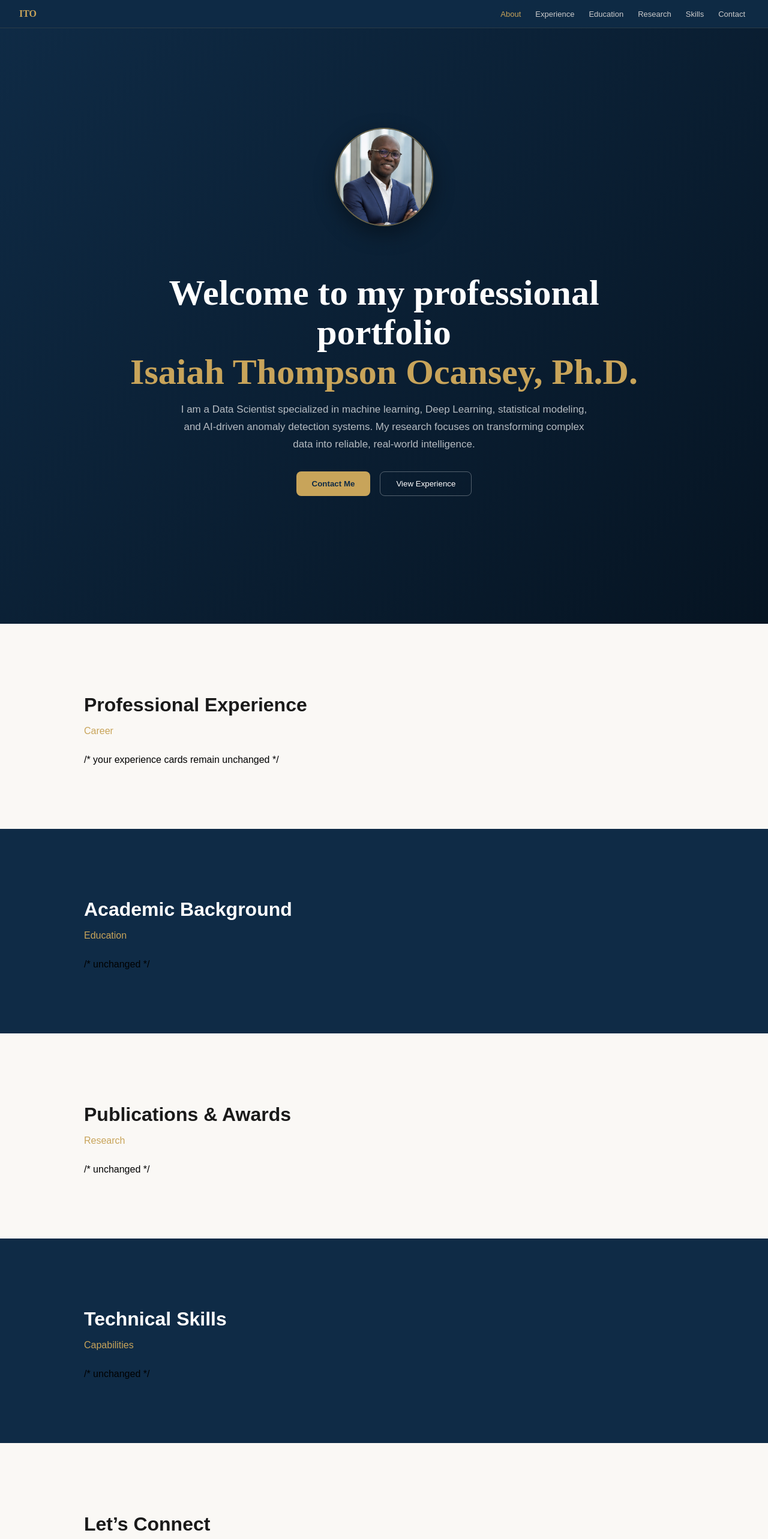
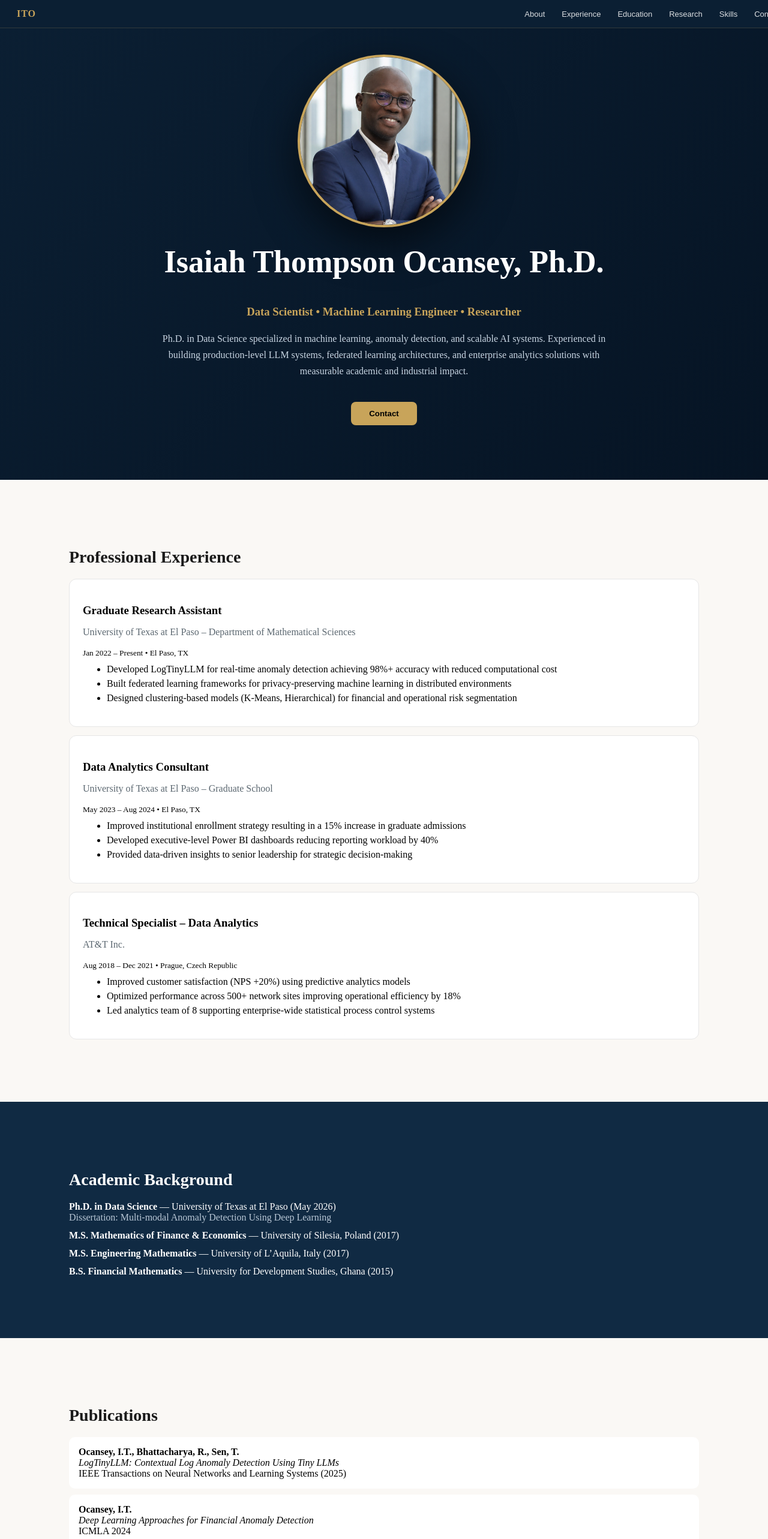
Before and after one commit to ocansey/portfolio, a React (Vite) app: page / in a window 1280 px wide. Shown: the top 2566 px of the page at 60% size. Built offline with nearby package versions, Linux system fonts and the light colour scheme.

Commit message:
Refactor App component with updated styles and content

```diff
--- a/App.jsx
+++ b/App.jsx
@@ -1,49 +1,138 @@
 import { useState, useEffect, useRef } from "react";
 
-const ACCENT = "#0F2B46";
-const ACCENT_LIGHT = "#1A4A73";
+/* ---------------- EXECUTIVE THEME ---------------- */
+const NAVY = "#0B1F33";
+const NAVY_2 = "#102A43";
 const GOLD = "#C8A45A";
-const WARM_WHITE = "#FAF8F5";
-const SOFT_GRAY = "#E8E4DF";
-const TEXT_DARK = "#1A1A1A";
-const TEXT_MED = "#4A4A4A";
-const TEXT_LIGHT = "#7A7A7A";
+const IVORY = "#FAF8F5";
+const CARD = "#FFFFFF";
+const TEXT = "#1A1A1A";
+const MUTED = "#5B6770";
 
 const sections = ["About", "Experience", "Education", "Research", "Skills", "Contact"];
 
-/* ---------------- DATA (UNCHANGED) ---------------- */
+/* ---------------- EXPERIENCE ---------------- */
+const experience = [
+  {
+    title: "Graduate Research Assistant",
+    org: "University of Texas at El Paso – Department of Mathematical Sciences",
+    location: "El Paso, TX",
+    dates: "Jan 2022 – Present",
+    bullets: [
+      "Developed LogTinyLLM for real-time anomaly detection achieving 98%+ accuracy with reduced computational cost",
+      "Built federated learning frameworks for privacy-preserving machine learning in distributed environments",
+      "Designed clustering-based models (K-Means, Hierarchical) for financial and operational risk segmentation"
+    ],
+  },
+  {
+    title: "Data Analytics Consultant",
+    org: "University of Texas at El Paso – Graduate School",
+    location: "El Paso, TX",
+    dates: "May 2023 – Aug 2024",
+    bullets: [
+      "Improved institutional enrollment strategy resulting in a 15% increase in graduate admissions",
+      "Developed executive-level Power BI dashboards reducing reporting workload by 40%",
+      "Provided data-driven insights to senior leadership for strategic decision-making"
+    ],
+  },
+  {
+    title: "Technical Specialist – Data Analytics",
+    org: "AT&T Inc.",
+    location: "Prague, Czech Republic",
+    dates: "Aug 2018 – Dec 2021",
+    bullets: [
+      "Improved customer satisfaction (NPS +20%) using predictive analytics models",
+      "Optimized performance across 500+ network sites improving operational efficiency by 18%",
+      "Led analytics team of 8 supporting enterprise-wide statistical process control systems"
+    ],
+  }
+];
 
-const experience = [/* same as yours */];
-const education = [/* same as yours */];
-const publications = [/* same as yours */];
-const skillCategories = [/* same as yours */];
-const awards = [/* same as yours */];
+/* ---------------- EDUCATION ---------------- */
+const education = [
+  {
+    degree: "Ph.D. in Data Science",
+    school: "University of Texas at El Paso",
+    date: "May 2026",
+    detail: "Dissertation: Multi-modal Anomaly Detection Using Deep Learning"
+  },
+  {
+    degree: "M.S. Mathematics of Finance & Economics",
+    school: "University of Silesia, Poland",
+    date: "2017"
+  },
+  {
+    degree: "M.S. Engineering Mathematics",
+    school: "University of L’Aquila, Italy",
+    date: "2017"
+  },
+  {
+    degree: "B.S. Financial Mathematics",
+    school: "University for Development Studies, Ghana",
+    date: "2015"
+  }
+];
 
-/* ---------------- UTIL HOOKS ---------------- */
+/* ---------------- PUBLICATIONS ---------------- */
+const publications = [
+  {
+    authors: "Ocansey, I.T., Bhattacharya, R., Sen, T.",
+    title: "LogTinyLLM: Contextual Log Anomaly Detection Using Tiny LLMs",
+    venue: "IEEE Transactions on Neural Networks and Learning Systems (2025)"
+  },
+  {
+    authors: "Ocansey, I.T.",
+    title: "Deep Learning Approaches for Financial Anomaly Detection",
+    venue: "ICMLA 2024"
+  },
+  {
+    authors: "Ocansey, I.T.",
+    title: "Generative AI in High-Dimensional Statistical Systems",
+    venue: "Research Publication"
+  }
+];
 
-function useInView(threshold = 0.15) {
+/* ---------------- SKILLS ---------------- */
+const skillCategories = [
+  {
+    label: "Programming",
+    items: ["Python", "R", "SQL", "MATLAB", "LaTeX"]
+  },
+  {
+    label: "Machine Learning & AI",
+    items: ["PyTorch", "TensorFlow", "Scikit-learn", "XGBoost", "Hugging Face", "LLMs"]
+  },
+  {
+    label: "Cloud & Data Systems",
+    items: ["AWS", "Azure", "Spark", "Databricks", "Docker", "Git"]
+  },
+  {
+    label: "Analytics & Modeling",
+    items: ["Power BI", "Tableau", "Time Series", "Bayesian Modeling", "A/B Testing"]
+  }
+];
+
+/* ---------------- UTIL ---------------- */
+function useInView() {
   const ref = useRef(null);
   const [visible, setVisible] = useState(false);
 
   useEffect(() => {
-    const el = ref.current;
-    if (!el) return;
-
-    const obs = new IntersectionObserver(([e]) => {
-      if (e.isIntersecting) {
+    const obs = new IntersectionObserver(([entry]) => {
+      if (entry.isIntersecting) {
         setVisible(true);
         obs.disconnect();
       }
-    }, { threshold });
+    });
 
-    obs.observe(el);
+    if (ref.current) obs.observe(ref.current);
     return () => obs.disconnect();
-  }, [threshold]);
+  }, []);
 
   return [ref, visible];
 }
 
-function FadeIn({ children, delay = 0 }) {
+function FadeIn({ children }) {
   const [ref, visible] = useInView();
 
   return (
@@ -51,8 +140,8 @@ function FadeIn({ children, delay = 0 }) {
       ref={ref}
       style={{
         opacity: visible ? 1 : 0,
-        transform: visible ? "translateY(0)" : "translateY(32px)",
-        transition: `all 0.7s ease ${delay}s`,
+        transform: visible ? "translateY(0)" : "translateY(25px)",
+        transition: "0.7s ease"
       }}
     >
       {children}
@@ -61,35 +150,25 @@ function FadeIn({ children, delay = 0 }) {
 }
 
 /* ---------------- NAV ---------------- */
-
-function Nav({ active, onNav }) {
+function Nav({ onNav }) {
   return (
     <nav style={{
       position: "fixed",
       top: 0,
-      left: 0,
-      right: 0,
-      background: "rgba(15,43,70,0.97)",
-      zIndex: 100,
-      padding: "14px 32px",
+      width: "100%",
+      background: NAVY,
+      padding: "14px 28px",
       display: "flex",
       justifyContent: "space-between",
       alignItems: "center",
-      borderBottom: "1px solid rgba(200,164,90,0.15)"
+      zIndex: 1000,
+      borderBottom: "1px solid rgba(200,164,90,0.2)"
     }}>
-      <div
-        style={{
-          color: GOLD,
-          fontWeight: 700,
-          cursor: "pointer",
-          fontFamily: "serif"
-        }}
-        onClick={() => onNav("About")}
-      >
+      <div style={{ color: GOLD, fontWeight: 700, letterSpacing: 1 }}>
         ITO
       </div>
 
-      <div style={{ display: "flex", gap: 12 }}>
+      <div style={{ display: "flex", gap: 16 }}>
         {sections.map(s => (
           <button
             key={s}
@@ -97,9 +176,10 @@ function Nav({ active, onNav }) {
             style={{
               background: "transparent",
               border: "none",
-              color: active === s ? GOLD : "#ccc",
+              color: "white",
+              fontSize: 13,
               cursor: "pointer",
-              fontSize: 13
+              opacity: 0.85
             }}
           >
             {s}
@@ -110,214 +190,174 @@ function Nav({ active, onNav }) {
   );
 }
 
-/* ---------------- HERO (UPDATED PROFESSIONAL INTRO) ---------------- */
-
+/* ---------------- HERO ---------------- */
 function Hero({ onNav }) {
   return (
-    <section
-      id="About"
-      style={{
+    <section style={{
       minHeight: "100vh",
-        background: `linear-gradient(135deg, ${ACCENT}, #061422)`,
       display: "flex",
       alignItems: "center",
       justifyContent: "center",
-        textAlign: "center",
-        padding: "120px 24px"
-      }}
-    >
-      <div style={{ maxWidth: 850 }}>
+      background: `linear-gradient(135deg, ${NAVY}, #061424)`
+    }}>
+      <div style={{ textAlign: "center", maxWidth: 900 }}>
 
-        {/* PROFILE IMAGE */}
+        {/* EXECUTIVE PHOTO */}
         <img
           src="/Photo.png"
-          alt="Isaiah Thompson Ocansey"
+          alt="Profile"
           style={{
-            width: 160,
-            height: 160,
+            width: 280,
+            height: 280,
             borderRadius: "50%",
             objectFit: "cover",
-            boxShadow: "0 12px 35px rgba(0,0,0,0.4)",
-            border: "2px solid rgba(200,164,90,0.5)",
-            marginBottom: 24
+            border: `4px solid ${GOLD}`,
+            boxShadow: "0 25px 70px rgba(0,0,0,0.6)"
           }}
         />
 
-        {/* WELCOME HEADING */}
         <h1 style={{
-          fontFamily: "serif",
-          fontSize: "clamp(36px, 5vw, 60px)",
-          color: "#fff",
-          marginBottom: 16,
-          lineHeight: 1.1
+          color: "white",
+          fontSize: 52,
+          marginTop: 24,
+          fontWeight: 700
         }}>
-          Welcome to my professional portfolio<br />
-          <span style={{ color: GOLD }}>
           Isaiah Thompson Ocansey, Ph.D.
-          </span>
         </h1>
 
-        {/* SUBTITLE */}
+        <h3 style={{ color: GOLD, marginTop: 8 }}>
+          Data Scientist • Machine Learning Engineer • Researcher
+        </h3>
+
         <p style={{
-          color: "rgba(255,255,255,0.7)",
-          fontSize: 17,
+          color: "#C9D6E3",
+          maxWidth: 750,
+          margin: "20px auto",
           lineHeight: 1.7,
-          maxWidth: 700,
-          margin: "0 auto 30px"
+          fontSize: 16
         }}>
-          I am a Data Scientist specialized in machine learning, Deep Learning,
-          statistical modeling, and AI-driven anomaly detection systems. My research
-          focuses on transforming complex data into reliable, real-world intelligence.
+          Ph.D. in Data Science specialized in machine learning, anomaly detection, and scalable AI systems.
+          Experienced in building production-level LLM systems, federated learning architectures, and enterprise analytics
+          solutions with measurable academic and industrial impact.
         </p>
 
-        {/* CTA BUTTONS */}
-        <div style={{ display: "flex", gap: 16, justifyContent: "center", flexWrap: "wrap" }}>
         <button
           onClick={() => onNav("Contact")}
           style={{
+            marginTop: 18,
+            padding: "12px 30px",
             background: GOLD,
-              color: ACCENT,
             border: "none",
-              padding: "12px 26px",
             borderRadius: 8,
             fontWeight: 600,
             cursor: "pointer"
           }}
         >
-            Contact Me
+          Contact
         </button>
-
-          <button
-            onClick={() => onNav("Experience")}
-            style={{
-              background: "transparent",
-              border: "1px solid rgba(255,255,255,0.3)",
-              color: "#fff",
-              padding: "12px 26px",
-              borderRadius: 8,
-              cursor: "pointer"
-            }}
-          >
-            View Experience
-          </button>
-        </div>
       </div>
     </section>
   );
 }
 
-/* ---------------- SECTION WRAPPER ---------------- */
-
-function Section({ id, title, subtitle, children, dark }) {
+/* ---------------- SECTION ---------------- */
+function Section({ id, title, children, dark }) {
   return (
-    <section
-      id={id}
-      style={{
+    <section id={id} style={{
       padding: "90px 24px",
-        background: dark ? ACCENT : WARM_WHITE
-      }}
-    >
-      <div style={{ maxWidth: 1000, margin: "auto" }}>
-        <FadeIn>
+      background: dark ? NAVY_2 : IVORY
+    }}>
+      <div style={{ maxWidth: 1050, margin: "auto" }}>
         <h2 style={{
-            fontSize: 32,
-            marginBottom: 10,
-            color: dark ? "#fff" : TEXT_DARK
+          color: dark ? "white" : TEXT,
+          fontSize: 28,
+          marginBottom: 20
         }}>
           {title}
         </h2>
-          <p style={{ color: GOLD, marginBottom: 30 }}>{subtitle}</p>
-        </FadeIn>
-
         {children}
       </div>
     </section>
   );
 }
 
-/* ---------------- CONTACT (UPGRADED OFFICIAL STYLE) ---------------- */
+/* ---------------- EXPERIENCE CARD ---------------- */
+function ExperienceCard({ item }) {
+  return (
+    <div style={{
+      background: CARD,
+      padding: 22,
+      borderRadius: 12,
+      marginBottom: 14,
+      border: "1px solid #E6E6E6"
+    }}>
+      <h3 style={{ marginBottom: 4 }}>{item.title}</h3>
+      <p style={{ color: MUTED }}>{item.org}</p>
+      <small>{item.dates} • {item.location}</small>
 
-function Contact() {
-  return (
-    <Section id="Contact" title="Let’s Connect" subtitle="Contact">
-      <div style={{
-        background: "#fff",
-        padding: 40,
-        borderRadius: 12,
-        textAlign: "center"
-      }}>
-        <p style={{ marginBottom: 24, color: TEXT_MED, lineHeight: 1.7 }}>
-          I welcome professional inquiries, collaboration opportunities, and research discussions.
-          Feel free to reach out directly via email.
-        </p>
-
-        {/* EMAIL BUTTON */}
-        <a
-          href="mailto:ocanthom@gmail.com?subject=Professional%20Inquiry"
-          style={{
-            display: "inline-block",
-            background: GOLD,
-            color: ACCENT,
-            padding: "12px 26px",
-            borderRadius: 8,
-            textDecoration: "none",
-            fontWeight: 600,
-            marginBottom: 20
-          }}
-        >
-          Send Email
-        </a>
-
-        <div style={{ marginTop: 20, color: TEXT_MED }}>
-          📧 ocanthom@gmail.com
+      <ul style={{ marginTop: 10 }}>
+        {item.bullets.map((b, i) => (
+          <li key={i} style={{ marginBottom: 6 }}>{b}</li>
+        ))}
+      </ul>
     </div>
-      </div>
-    </Section>
   );
 }
 
-/* ---------------- MAIN APP ---------------- */
-
+/* ---------------- APP ---------------- */
 export default function App() {
-  const [active, setActive] = useState("About");
-
   const onNav = (id) => {
     document.getElementById(id)?.scrollIntoView({ behavior: "smooth" });
-    setActive(id);
   };
 
   return (
-    <div style={{ fontFamily: "sans-serif" }}>
-      <Nav active={active} onNav={onNav} />
+    <>
+      <Nav onNav={onNav} />
 
       <Hero onNav={onNav} />
 
-      <Section id="Experience" title="Professional Experience" subtitle="Career">
-        <p>/* your experience cards remain unchanged */</p>
+      <Section id="Experience" title="Professional Experience">
+        {experience.map((e, i) => (
+          <ExperienceCard key={i} item={e} />
+        ))}
       </Section>
 
-      <Section id="Education" title="Academic Background" subtitle="Education" dark>
-        <p>/* unchanged */</p>
+      <Section id="Education" title="Academic Background" dark>
+        {education.map((e, i) => (
+          <div key={i} style={{ color: "white", marginBottom: 12 }}>
+            <b>{e.degree}</b> — {e.school} ({e.date})
+            {e.detail && <div style={{ color: "#B8C7D6" }}>{e.detail}</div>}
+          </div>
+        ))}
       </Section>
 
-      <Section id="Research" title="Publications & Awards" subtitle="Research">
-        <p>/* unchanged */</p>
+      <Section id="Research" title="Publications">
+        {publications.map((p, i) => (
+          <div key={i} style={{
+            background: CARD,
+            padding: 16,
+            marginBottom: 10,
+            borderRadius: 10
+          }}>
+            <b>{p.authors}</b>
+            <div><i>{p.title}</i></div>
+            <div>{p.venue}</div>
+          </div>
+        ))}
       </Section>
 
-      <Section id="Skills" title="Technical Skills" subtitle="Capabilities" dark>
-        <p>/* unchanged */</p>
+      <Section id="Skills" title="Technical Skills" dark>
+        {skillCategories.map((c, i) => (
+          <div key={i} style={{ marginBottom: 14 }}>
+            <h4 style={{ color: GOLD }}>{c.label}</h4>
+            <p style={{ color: "#D6E2EF" }}>{c.items.join(" • ")}</p>
+          </div>
+        ))}
       </Section>
 
-      <Contact />
-
-      <footer style={{
-        textAlign: "center",
-        padding: 20,
-        background: ACCENT,
-        color: "#aaa"
-      }}>
-        © 2026 Isaiah Thompson Ocansey. All rights reserved.
-      </footer>
-    </div>
+      <Section id="Contact" title="Contact">
+        <p>Email: <b>ocanthom@gmail.com</b></p>
+      </Section>
+    </>
   );
 }
```
Lines whose indentation alone changed are shown as unchanged.
